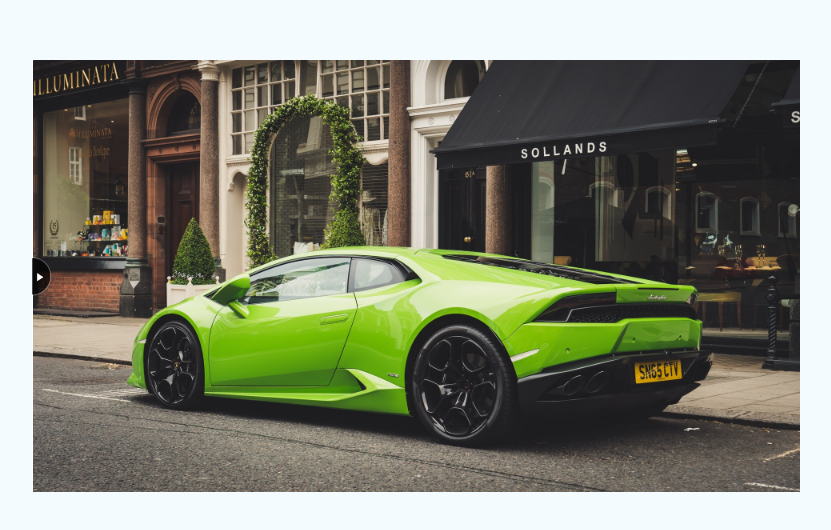
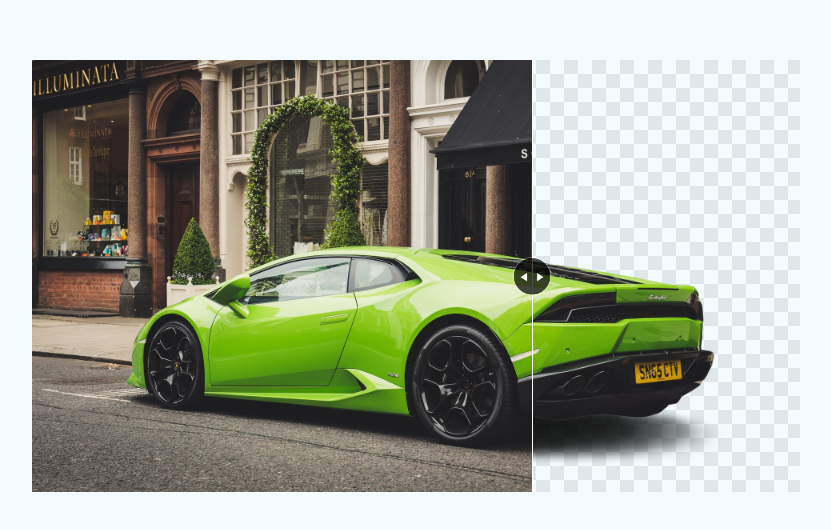
Before and after one commit to mrghkh12/Image-Transition, a plain HTML site: page index.html in a window 1280 px wide. Shown: the part 124-654 px from the top of the page, without its empty margins (224-1055 px from the left). Drawn offline with Linux system fonts and the light colour scheme.

Commit message:
feat(script.js): dynamic resaize elem left position

```diff
--- a/css/style.css
+++ b/css/style.css
@@ -24,6 +24,7 @@
 
 .container .img-wrapper{
     position: absolute;
+    width: 500px;
     left: 0;
     top: 0;
     overflow: hidden;
@@ -40,7 +41,7 @@
     cursor: ew-resize;
     background: #fff;
     position: absolute;
-    left: 0;
+    left: 500px;
     top: 0;
 }
 .container .resizeLine .resizeIcon{
--- a/scripts/script.js
+++ b/scripts/script.js
@@ -3,10 +3,12 @@ const $ = document
  let imgBox = $.querySelector('.img-box')
  let imgWrapper = $.querySelector('.img-wrapper')
  let mainImg = $.querySelector('.main-img')
+ let resizeLine = $.querySelector('.resizeLine')
 
  mainImg.style.width = imgBox.offsetWidth + 'px'
 
 
  imgBox.addEventListener('mousemove', e => {
     imgWrapper.style.width =  (e.pageX - imgBox.offsetLeft) + 'px'
+    resizeLine.style.left = (e.pageX - imgBox.offsetLeft) + 'px'
  })
```
